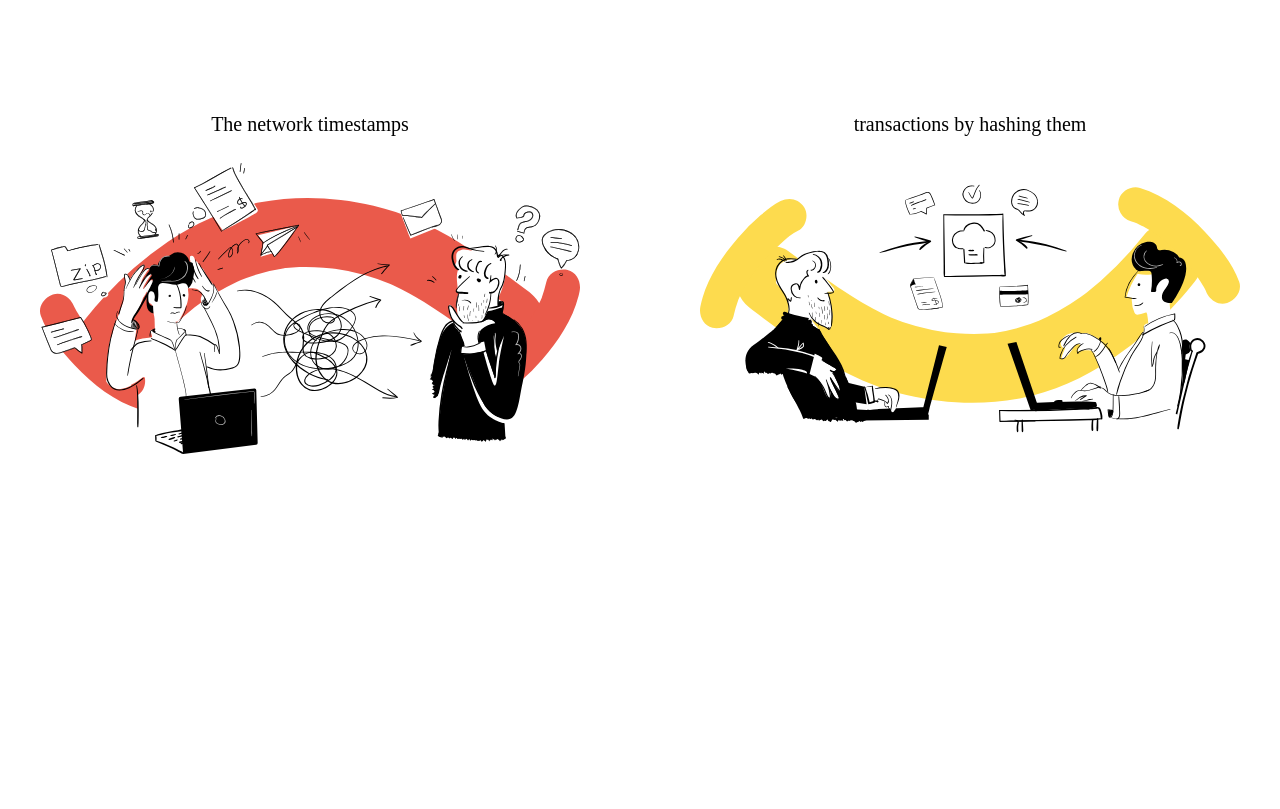
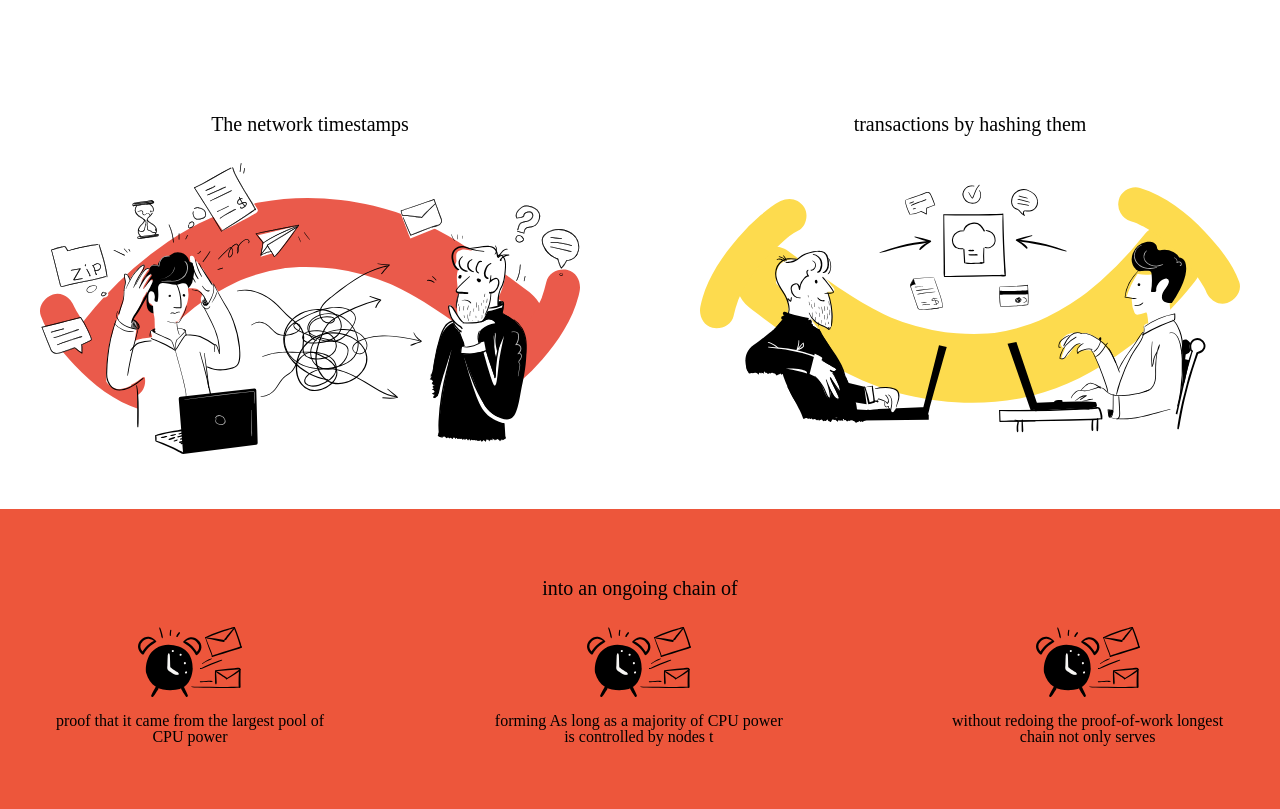
Before and after one commit to Sagarshrestha12/kitchen, a plain HTML site: page index.html in a window 1280 px wide. Shown: the part 466-1275 px from the top of the page. Before the commit the page ends 923 px from the top, so only its background shows below. Drawn offline with Linux system fonts and the light colour scheme.

Commit message:
Main: Added 2nd features

```diff
--- a/css/layout.css
+++ b/css/layout.css
@@ -15,6 +15,12 @@
   clear: both;
   display: table;
 }
+.center_img {
+  display: block;
+  margin-left: auto;
+  margin-right: auto;
+}
+
 .home_navbar {
   clear: both;
   margin: 0 auto;
@@ -77,3 +83,24 @@ h3 {
   text-align: center;
   float: right;
 }
+
+.top_header {
+  padding-bottom: 15rem;
+}
+
+.features {
+  background-color: #ed563b;
+  text-align: center;
+  padding: 4em 0;
+}
+
+.upper_features {
+  width: 50%;
+  margin: 0 auto;
+}
+.upper_features > ul > li {
+  margin-bottom: 3em;
+}
+.upper_features > ul > li:last-child {
+  margin-bottom: 0em;
+}
--- a/css/style.css
+++ b/css/style.css
@@ -37,7 +37,20 @@ h6 {
   font-weight: 700;
 }
 @media only screen and (min-width: 800px) {
-
+  .upper_features {
+    width: 100%;
+  }
+  .top_header {
+    padding-bottom: 17em;
+  }
+  .upper_features > ul > li:nth-child(odd) {
+    width: 45%;
+    float: left;
+  }
+  .upper_features > ul > li:nth-child(even) {
+    width: 45%;
+    float: right;
+  }
 }
 
 @media only screen and (min-width: 1200px) {
@@ -47,6 +60,13 @@ h6 {
   .icon {
     display: none;
   }
+  .top_header {
+    padding-bottom: 15rem;
+  }
+  .top_header {
+    padding-bottom: 25em;
+  }
+
   .home_navbar {
     clear: none;
     float: left;
@@ -79,4 +99,23 @@ h6 {
   .lower_header {
     margin-top: 7rem;
   }
+  .upper_features {
+    width: 100%;
+  }
+
+  .upper_features > ul > li:nth-child(odd),
+  .upper_features > ul > li:nth-child(even) {
+    margin-bottom: 0em;
+    float: left;
+    width: 25%;
+    margin-left: 9.3em;
+  }
+
+  .upper_features > ul > li > img {
+    padding-bottom: 1em;
+  }
+
+  .upper_features > ul > li:first-child {
+    margin-left: 0em;
+  }
 }
--- a/index.html
+++ b/index.html
@@ -64,5 +64,44 @@
         </div>
       </div>
     </div>
+    <section class="features">
+      <div class="container1">
+        <h4>into an ongoing chain of</h4>
+        <div class="upper_features">
+          <ul class="clearfix">
+            <li>
+              <img
+                class="center_img"
+                src="assets/illustration-reminders.svg"
+                alt=""
+              />
+              <p>proof that it came from the largest pool of CPU power</p>
+            </li>
+            <li>
+              <img
+                class="center_img"
+                src="assets/illustration-reminders.svg"
+                alt=""
+              />
+              <p>
+                forming As long as a majority of CPU power is controlled by
+                nodes t
+              </p>
+            </li>
+            <li>
+              <img
+                class="center_img"
+                src="assets/illustration-reminders.svg"
+                alt=""
+              />
+              <p>
+                without redoing the proof-of-work longest chain not only serves
+              </p>
+            </li>
+          </ul>
+        </div>
+        <div class="lower_features"></div>
+      </div>
+    </section>
   </body>
 </html>
```
